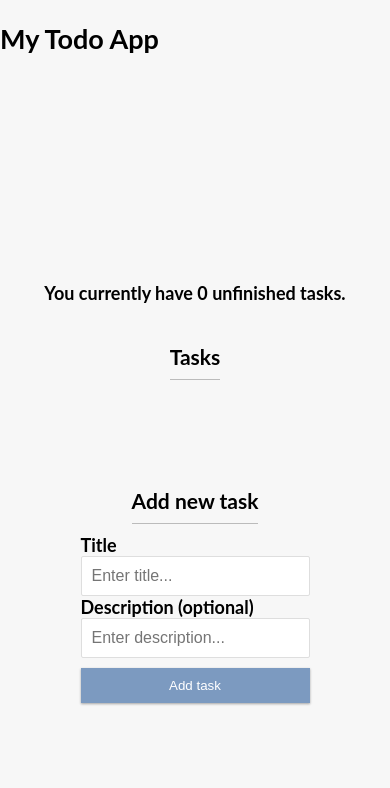
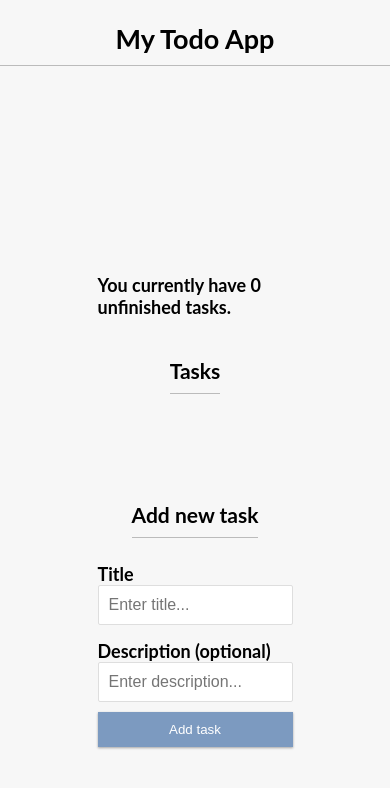
Before and after one commit to marcusju23/TodoApp, a Vue app in the folder webb-labb2/: page / in a window 390 px wide. Shown: the top 788 px of the page. Built offline with nearby package versions, Linux system fonts and the light colour scheme.

Commit message:
Fix h2, h4 spacing

```diff
--- a/webb-labb2/src/assets/style.css
+++ b/webb-labb2/src/assets/style.css
@@ -29,6 +29,12 @@ body {
     margin: 30px auto;
 }
 
+h2 {
+    text-align: center;
+    padding-bottom: 10px;
+    border-bottom: 1px solid #bbb;
+}
+
 h3 {
     border-bottom: 1px solid #bbb;
     padding-bottom: 10px;
@@ -37,6 +43,7 @@ h3 {
 
 h4 {
     margin: 0;
+    padding-top: 15px;
 }
 
 .task-list {
@@ -129,7 +136,7 @@ input[type='text'] {
 
 @media (max-width: 600px) {
     .container {
-        width: 90%;
+        width: 50%;
     }
 }
 
```
